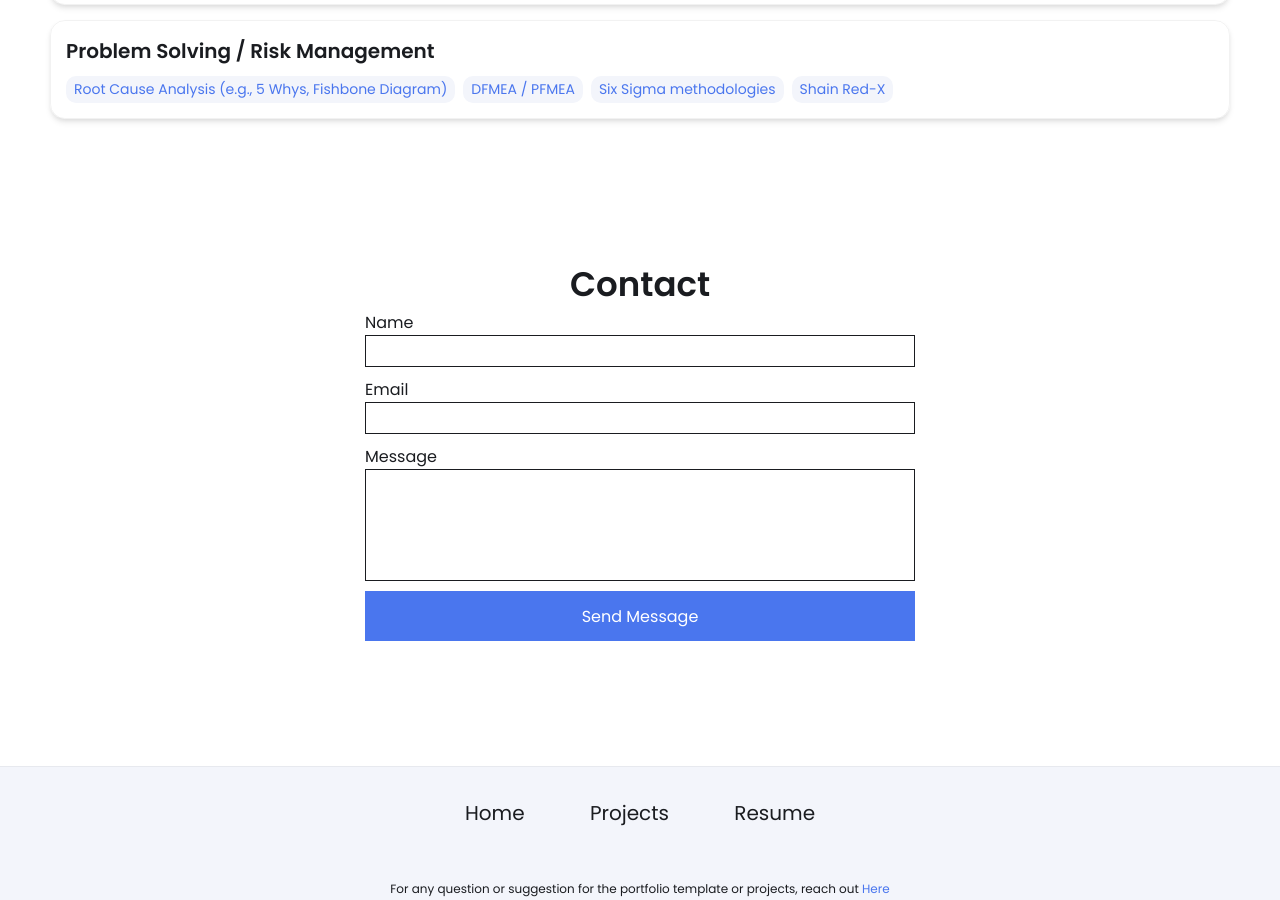
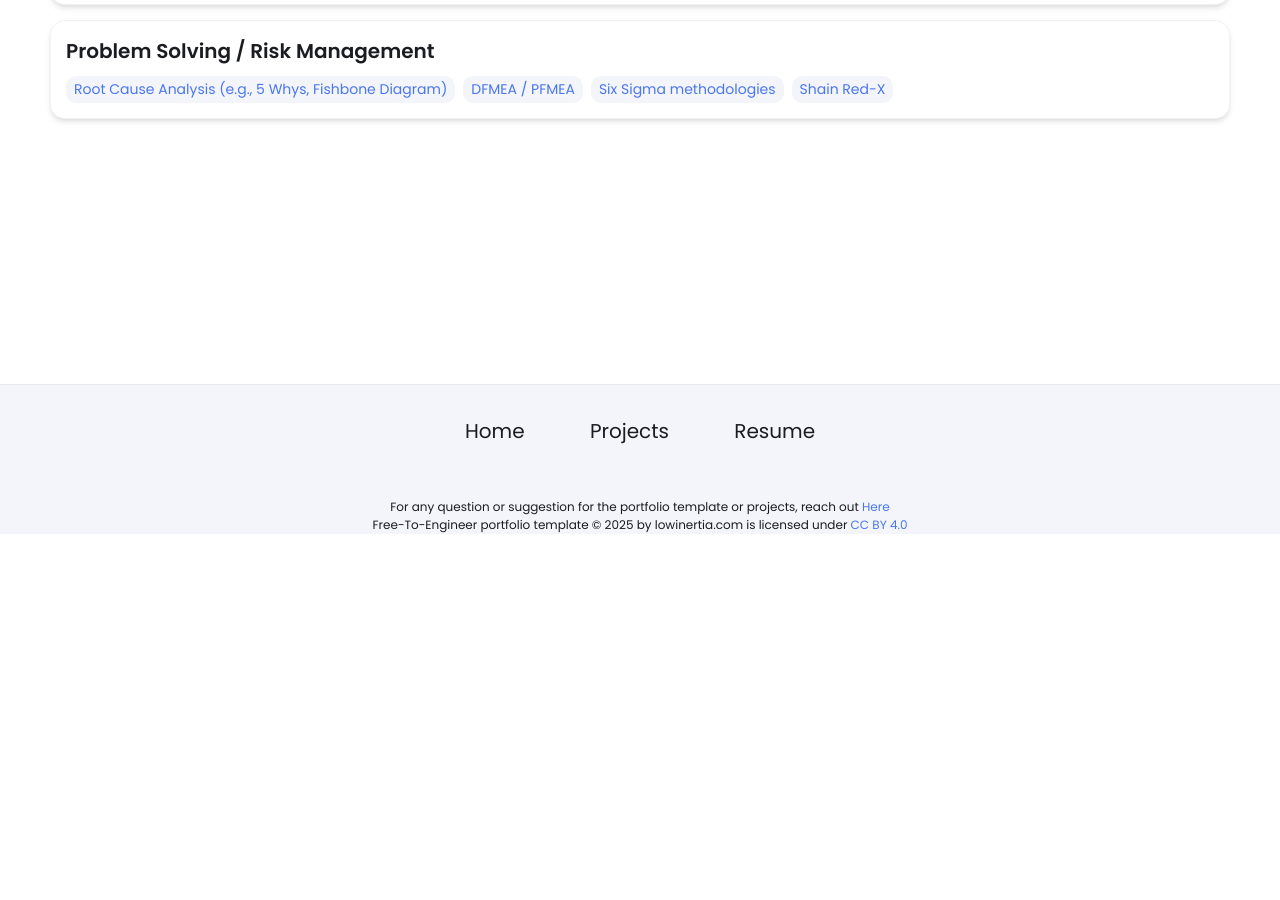
Before and after one commit to devmak7/devmak7.github.io, a Jekyll site: the page built from index.html, in a window 1280 px wide and 900 px high, scrolled down 2198 px. Built offline with Jekyll 4.4.1, drawn with Linux system fonts in a browser that asks for light colours; after the commit the page ends 2732 px from its top, so only the background shows below that.

Commit message:
Update contact.html

```diff
--- a/_includes/contact.html
+++ b/_includes/contact.html
@@ -1,20 +1,4 @@
 <!-- SECTION 4: Contact-->
 <section id="contact" class= "contact-section">
-    <h2>Contact</h2>
 
-    <div class="group">
-
-     <form action="{{site.formspree-key}}" method="POST">
-  <label for="name">Name</label>
-  <input type="text" id="name" name="name" required>
-
-  <label for="email">Email</label>
-  <input type="email" id="email" name="_replyto" required>
-
-  <label for="message">Message</label>
-  <textarea id="message" name="message" rows="5" required></textarea>
-
-  <button type="submit">Send Message</button>
-    </form>
-    </div>
   </section>
```
